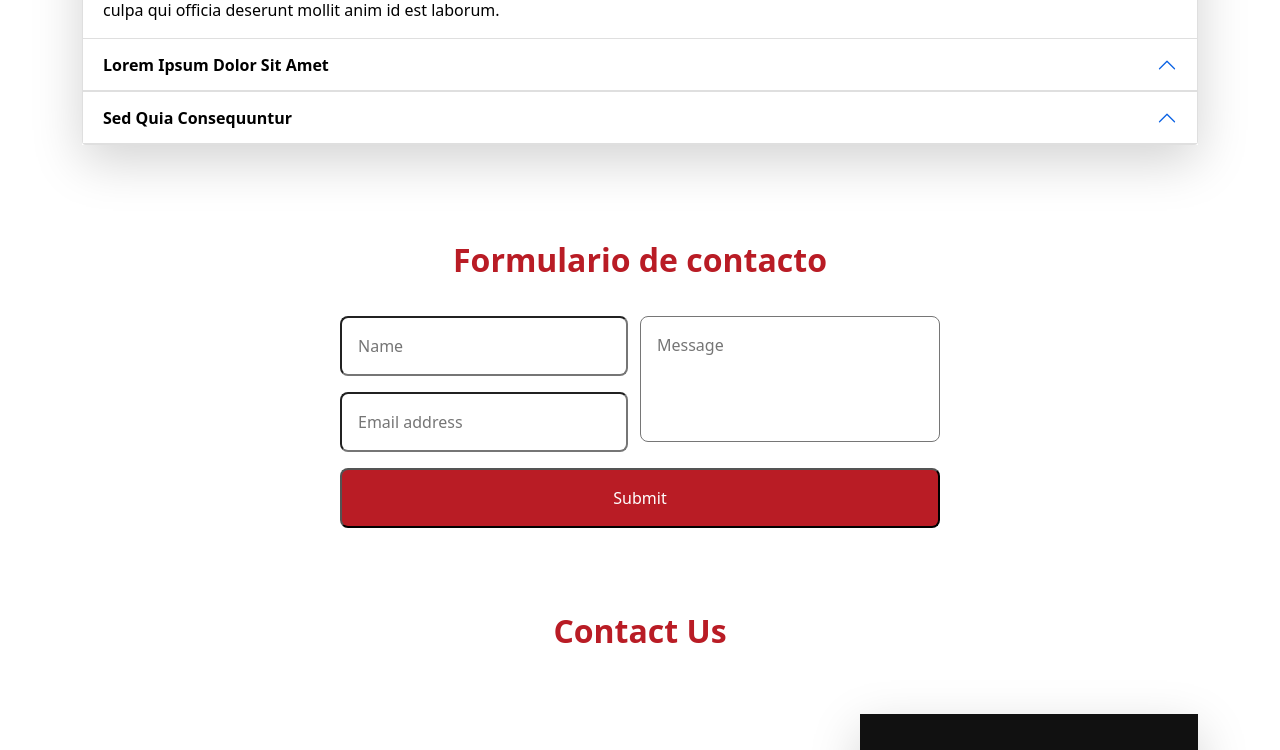
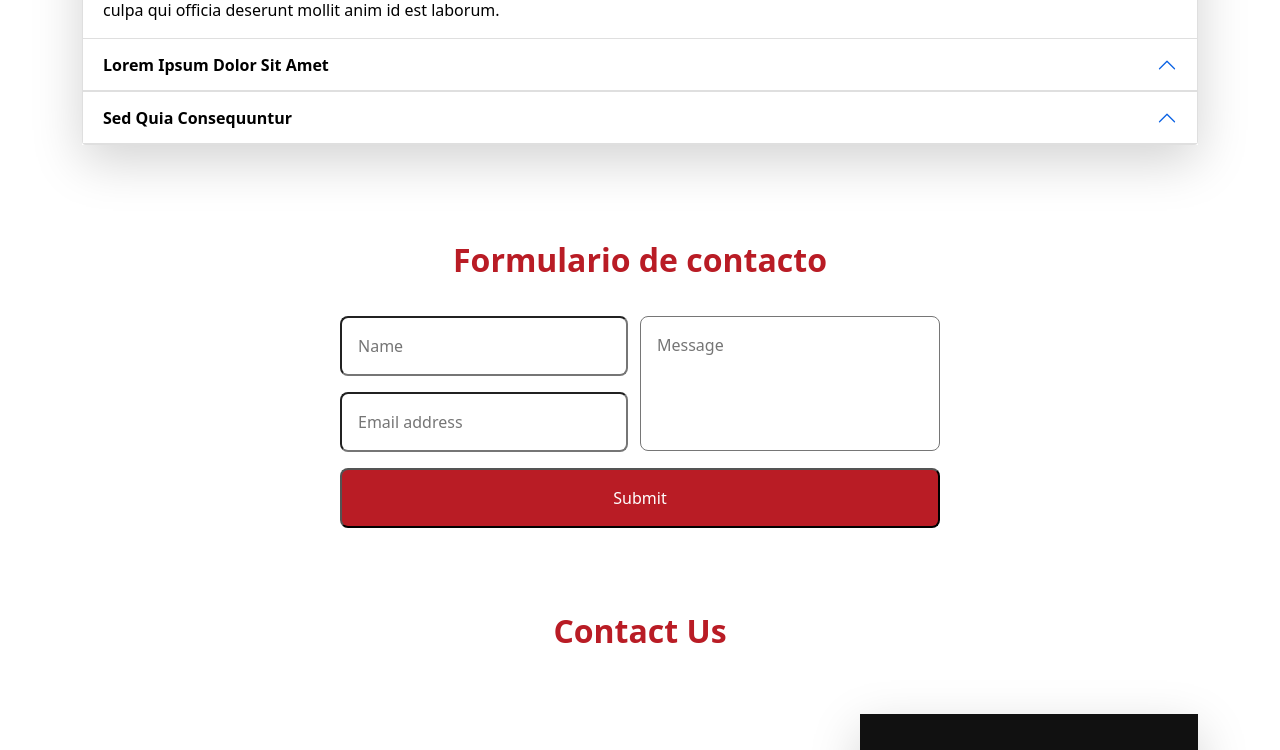
Before and after one commit to Agoitz2/Landing_page, a React (Create React App) app in the folder landing_page/: page / in a window 1280 px wide. Shown: the part 1693-2443 px from the top of the page. Built offline with nearby package versions, Linux system fonts and the light colour scheme.

Commit message:
nada importante

```diff
--- a/landing_page/src/componente/form/form.css
+++ b/landing_page/src/componente/form/form.css
@@ -32,7 +32,7 @@ input, textarea {
     box-shadow: 0 1px 1px 1px rgba(0, 0, 0, 0.2);
 }
 textarea {
-    height: 126px;
+    height: 135px;
 }
 .half {
     float: left;
```
